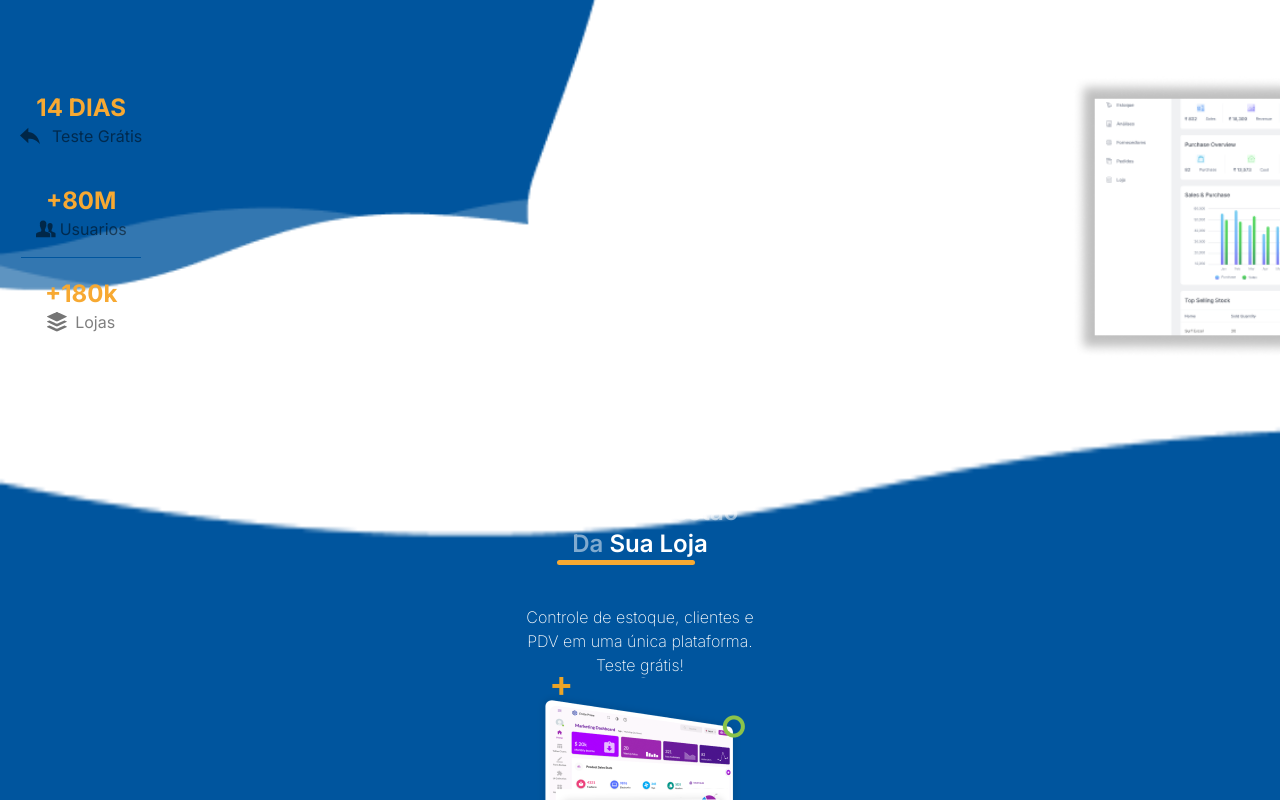
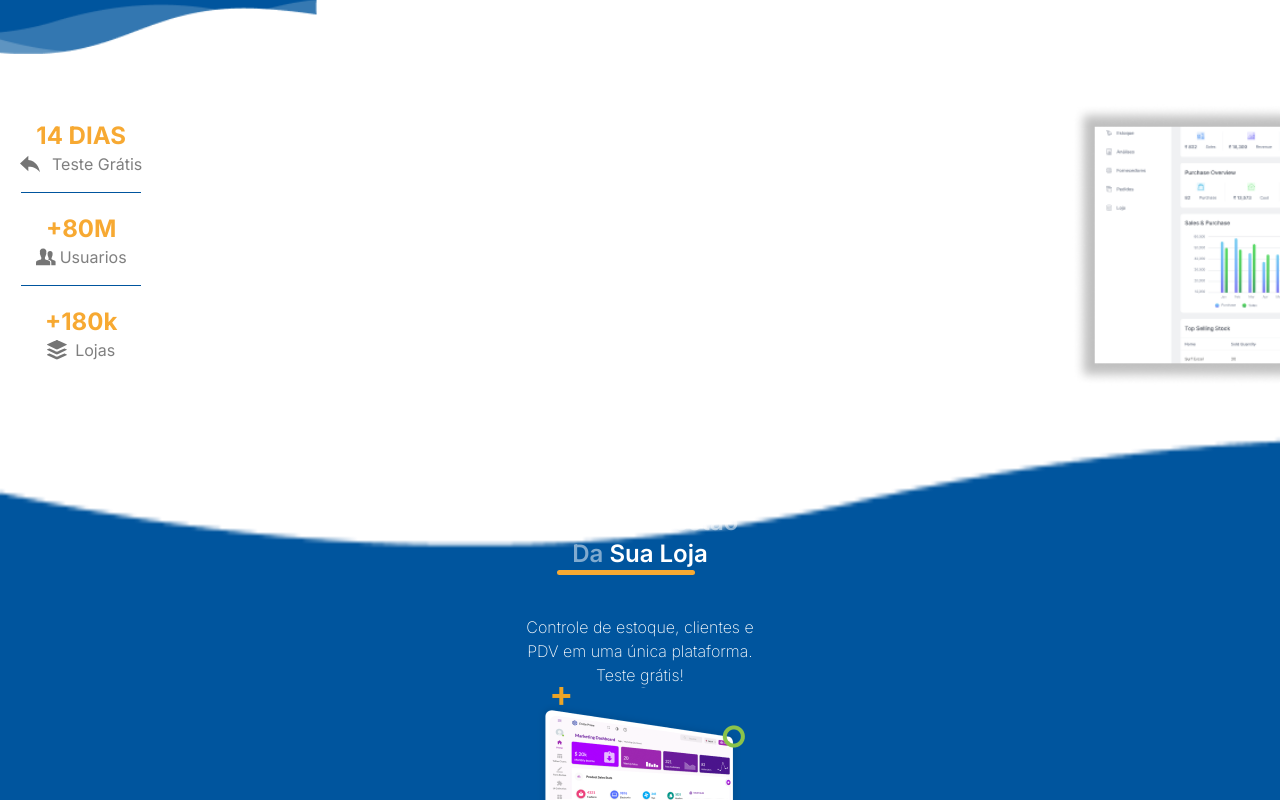
Before and after one commit to luxsoftw/SweetHubFrontend, a Next.js app: page / in a window 1280 px wide. Shown: the part 300-1100 px from the top of the page. Built offline with nearby package versions, Linux system fonts and the light colour scheme.

Commit message:
feat: add Faq section on home page

```diff
--- a/app/page.tsx
+++ b/app/page.tsx
@@ -2,11 +2,14 @@ import { IoPlayOutline } from "react-icons/io5";
 import Header from "./components/header";
 import Image from "next/image";
 import PlanCard from "./components/plan-card";
+import Faq from "./components/faq";
+import { listfaqs } from "./lib/faqs";
 
 export default function Home() {
    return (
       <div className="text-primary">
-         <section className="h-[700px] bg-bg-header bg-contain bg-no-repeat">
+         {/* Header e Negócio */}
+         <section className="h-[420px] bg-bg-header bg-contain bg-no-repeat">
             <Header />
 
             <section className="flex flex-col items-center gap-4 pt-2">
@@ -32,8 +35,10 @@ export default function Home() {
                   COMEÇAR
                </button>
             </section>
+         </section>
 
-            <section className="relative z-10 flex items-center gap-5 px-5 pt-24">
+         {/* dashboard image */}
+         <section className="relative z-10 flex items-center gap-5 px-5">
             <div className="flex flex-col items-center text-secondary/50">
                {/* teste grátis */}
                <h1 className="text-2xl font-bold text-[#F7A932]">14 DIAS</h1>
@@ -60,9 +65,7 @@ export default function Home() {
                <div className="mt-4 h-[1px] w-[120px] bg-[#00559E] shadow-lg"></div>
 
                {/* usuarios */}
-                  <h1 className="pt-5 text-2xl font-bold text-[#F7A932]">
-                     +80M
-                  </h1>
+               <h1 className="pt-5 text-2xl font-bold text-[#F7A932]">+80M</h1>
 
                <div className="flex items-center gap-1">
                   <svg
@@ -91,9 +94,7 @@ export default function Home() {
                <div className="mt-4 h-[1px] w-[120px] bg-[#00559E] shadow-lg"></div>
 
                {/* Lojas */}
-                  <h1 className="pt-5 text-2xl font-bold text-[#F7A932]">
-                     +180k
-                  </h1>
+               <h1 className="pt-5 text-2xl font-bold text-[#F7A932]">+180k</h1>
 
                <div className="flex items-center gap-2">
                   <svg
@@ -130,13 +131,12 @@ export default function Home() {
                alt="Dashboard"
                width={208}
                height={348}
-                  className="absolute right-0 top-20"
+               className="absolute -top-4 right-0"
             />
-            </section>
          </section>
 
          {/* gestão da Loja */}
-         <section className="flex h-[1300px] flex-col items-center bg-gestao bg-cover bg-no-repeat">
+         <section className="mt-12 flex h-[1300px] flex-col items-center bg-gestao bg-cover bg-no-repeat">
             <section className="flex flex-col items-center pt-24 text-center">
                <h1 className="w-[200px] text-2xl font-semibold text-primary/50">
                   Domine a Gestão Da{" "}
@@ -188,12 +188,26 @@ export default function Home() {
             </section>
          </section>
 
+         {/* Planos */}
          <section className="flex flex-col items-center gap-32 py-14">
             <PlanCard />
             <PlanCard />
             <PlanCard />
             <PlanCard />
          </section>
+
+         <section className="flex h-[860px] flex-col items-center gap-10 bg-faq bg-cover bg-no-repeat">
+            <h1 className="pt-40 text-5xl text-primary/30">FAQ</h1>
+
+            <div className="h-[10px] w-[116px] rounded-lg bg-[#F7A932]"></div>
+
+            <p className="w-[269px] text-center text-primary/80">
+               Vestibulum sit amet tortor sit amet libero lobortis semper at et
+               odio.
+            </p>
+
+            <Faq faqs={listfaqs} />
+         </section>
       </div>
    );
 }
--- a/tailwind.config.ts
+++ b/tailwind.config.ts
@@ -14,6 +14,7 @@ const config: Config = {
                "conic-gradient(from 180deg at 50% 50%, var(--tw-gradient-stops))",
             "bg-header": "url('/bgheader.png')",
             gestao: "url('/rectangle.png')",
+            faq: "url('/bgfaq.png')",
          },
          colors: {
             primary: "#FFFFFF",
```
Also changed, not shown: public/bgfaq.png (added). Lines whose indentation alone changed are shown as unchanged.
